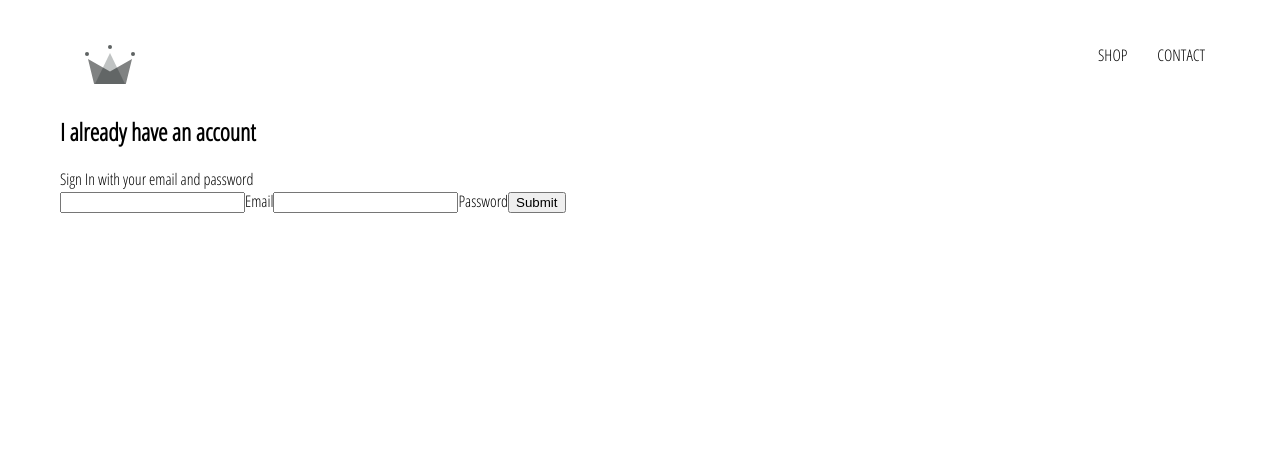
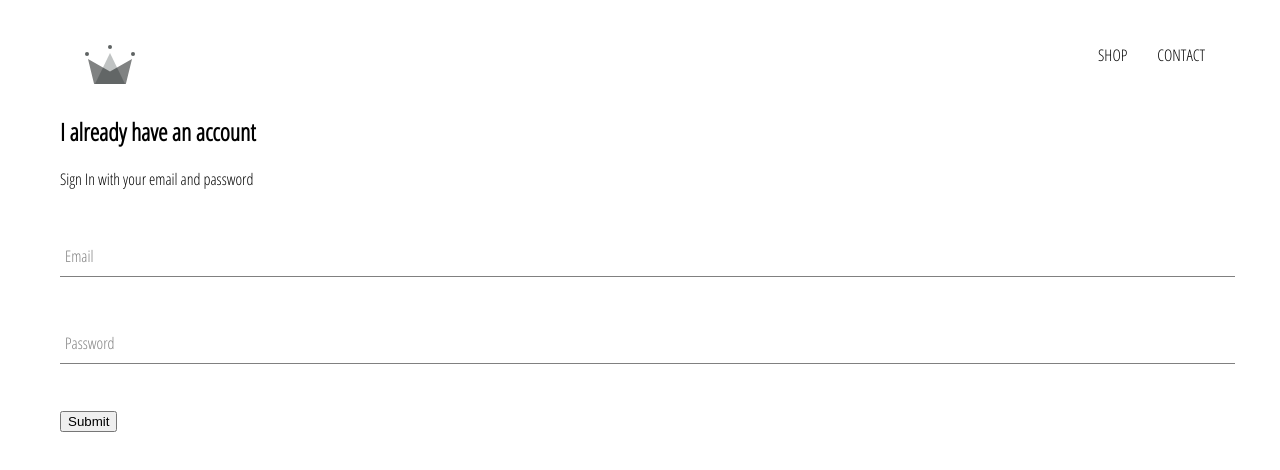
Before and after one commit to And4Web/And-Clothing-Ecommerce, a React (Create React App) app: page /signin in a window 1280 px wide. Shown: the top 470 px of the page. Built offline with nearby package versions, Linux system fonts and the light colour scheme.

Commit message:
FormInput component added to SignIn component

```diff
--- /dev/null
+++ b/src/components/form-input/form-input.component.jsx
@@ -0,0 +1,20 @@
+import React from "react";
+import "./form-input.styles.scss";
+
+function FormInput({ handleChange, label, ...otherProps }) {
+  return (
+    <div className="group">
+      <input className="form-input" onChange={handleChange} {...otherProps} />
+      {label ? (
+        <label
+          className={`${
+            otherProps.value.length ? "shrink" : ""
+          } form-input-label`}
+        >
+          {label}
+        </label>
+      ) : null}
+    </div>
+  );
+}
+export default FormInput;
--- /dev/null
+++ b/src/components/form-input/form-input.styles.scss
@@ -0,0 +1,54 @@
+$sub-color: grey;
+$main-color: black;
+
+@mixin shrinkLabel {
+  top: -14px;
+  font-size: 12px;
+  color: $main-color;
+}
+
+.group {
+  position: relative;
+  margin: 45px 0;
+
+  .form-input {
+    background: none;
+    background-color: white;
+    color: $sub-color;
+    font-size: 18px;
+    padding: 10px 10px 10px 5px;
+    display: block;
+    width: 100%;
+    border: none;
+    border-radius: 0;
+    border-bottom: 1px solid $sub-color;
+    margin: 25px 0;
+
+    &:focus {
+      outline: none;
+    }
+
+    &:focus ~ .form-input-label {
+      @include shrinkLabel();
+    }
+  }
+
+  input[type='password'] {
+    letter-spacing: 0.3em;
+  }
+
+  .form-input-label {
+    color: $sub-color;
+    font-size: 16px;
+    font-weight: normal;
+    position: absolute;
+    pointer-events: none;
+    left: 5px;
+    top: 10px;
+    transition: 300ms ease all;
+
+    &.shrink {
+      @include shrinkLabel();
+    }
+  }
+}
--- a/src/components/sign-in/sign-in.component.jsx
+++ b/src/components/sign-in/sign-in.component.jsx
@@ -1,4 +1,6 @@
 import React, { Component } from "react";
+import FormInput from "../form-input/form-input.component";
+import "./sign-in.styles.scss";
 
 class SignIn extends Component {
   constructor(props) {
@@ -28,22 +30,23 @@
         <span>Sign In with your email and password</span>
 
         <form onSubmit={this.handleSubmit}>
-          <input
+          <FormInput
             name="email"
             type="email"
             value={this.state.email}
             required
             onChange={this.handleChange}
+            label="Email"
           />
-          <label>Email</label>
-          <input
+
+          <FormInput
             name="password"
             type="password"
             value={this.state.password}
             required
             onChange={this.handleChange}
+            label="Password"
           />
-          <label>Password</label>
 
           <input type="submit" value="Submit" />
         </form>
```
